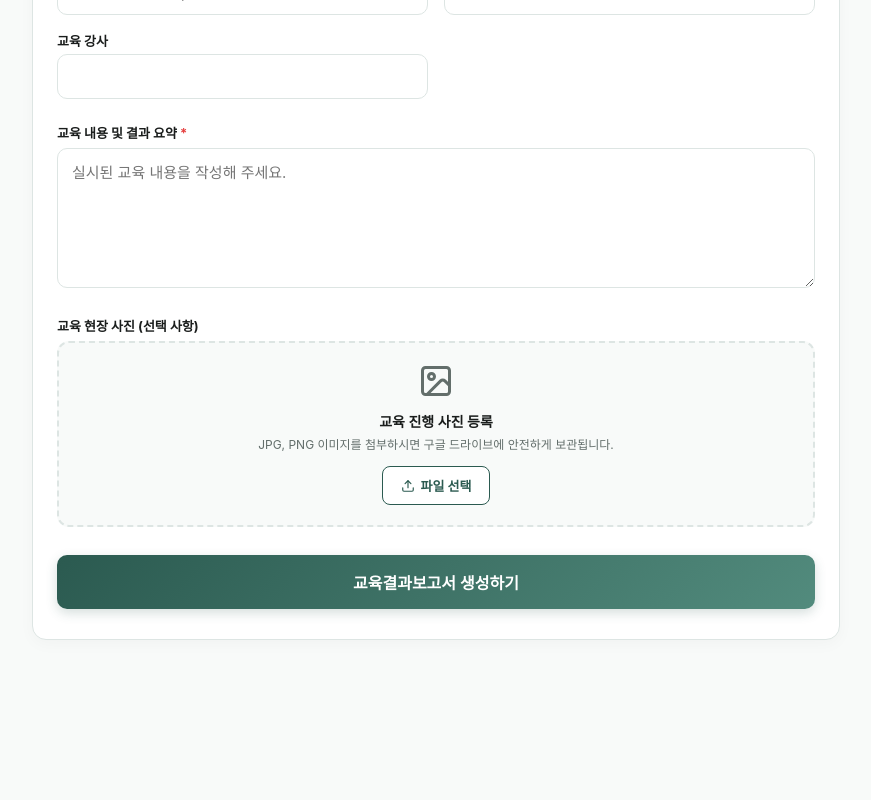
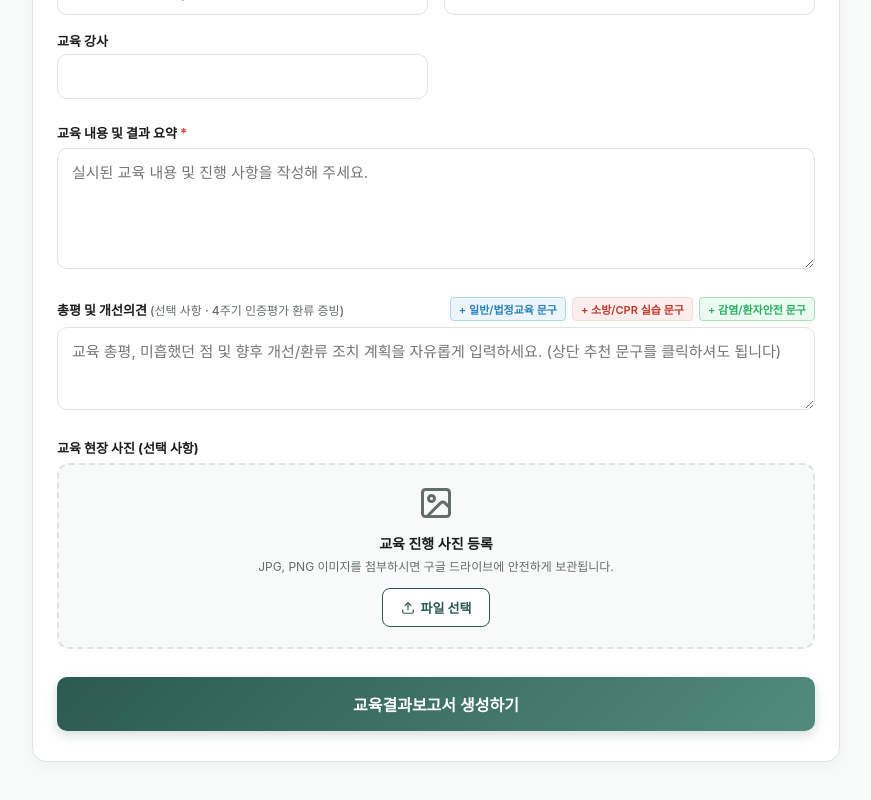
Before and after one commit to kisayo11/nature_education_management, a Next.js app: page /report in a window 1280 px wide. Shown: the part 935-1735 px from the top of the page, without its empty margins (204-1075 px from the left). Before the commit the page ends 1695 px from the top, so only its background shows below. Built offline with nearby package versions, Linux system fonts and the light colour scheme; a web font is replaced by a local one.

Commit message:
feat: 교육결과보고서에 4주기 인증평가 대비 '총평 및 개선의견' 입력 및 퀵 프리셋 버튼 추가

```diff
--- a/src/app/api/report/route.js
+++ b/src/app/api/report/route.js
@@ -33,6 +33,12 @@ export async function POST(request) {
       }
     }
 
+    // 교육 내용 및 총평/개선의견 합성
+    let fullContent = data.content || '';
+    if (data.evaluation && data.evaluation.trim()) {
+      fullContent = `${fullContent}\n\n[총평 및 개선의견]\n${data.evaluation.trim()}`;
+    }
+
     // 치환할 태그 맵
     const replacements = {
       '{{부서}}': data.department || '',
@@ -49,7 +55,10 @@ export async function POST(request) {
       '{{교육금액}}': data.budget || '0원',
       '{{주관부서}}': data.hostDept || '',
       '{{교육강사}}': data.instructor || '',
-      '{{교육내용}}': data.content || '',
+      '{{교육내용}}': fullContent,
+      '{{총평}}': data.evaluation || '',
+      '{{개선의견}}': data.evaluation || '',
+      '{{총평및개선의견}}': data.evaluation || '',
       '{{교육사진}}': photoUrl ? `[현장 사진 링크: ${photoUrl}]` : '사진 없음',
     };
 
--- a/src/app/report/page.js
+++ b/src/app/report/page.js
@@ -20,6 +20,7 @@ export default function ReportPage() {
     hostDept: '',
     instructor: '',
     content: '',
+    evaluation: '',
   });
 
   const [photoBase64, setPhotoBase64] = useState(null);
@@ -491,15 +492,90 @@ export default function ReportPage() {
           </label>
           <textarea
             name="content"
-            rows={6}
+            rows={5}
             value={formData.content}
             onChange={handleChange}
-            placeholder="실시된 교육 내용을 작성해 주세요."
+            placeholder="실시된 교육 내용 및 진행 사항을 작성해 주세요."
             required
           />
         </div>
 
-        {/* 4. 현장 사진 첨부 (옵션) */}
+        {/* 4. 총평 및 개선의견 (선택 사항 - 인증평가 PDCA 대비) */}
+        <div style={{ marginBottom: 24 }}>
+          <div style={{ display: 'flex', justifyContent: 'space-between', alignItems: 'center', marginBottom: 6, flexWrap: 'wrap', gap: 6 }}>
+            <label style={{ fontSize: 13, fontWeight: 700 }}>
+              총평 및 개선의견 <span style={{ fontSize: 12, fontWeight: 500, color: 'var(--text-sub)' }}>(선택 사항 · 4주기 인증평가 환류 증빙)</span>
+            </label>
+            <div style={{ display: 'flex', gap: 6, flexWrap: 'wrap' }}>
+              <button
+                type="button"
+                onClick={() => setFormData(prev => ({
+                  ...prev,
+                  evaluation: '직원들의 교육 참여도 및 이해도가 우수하였으며, 관련 업무 수행 시 전달된 수칙을 철저히 준수하도록 지속 모니터링할 예정임.'
+                }))}
+                style={{
+                  fontSize: 11,
+                  padding: '3px 8px',
+                  borderRadius: 4,
+                  backgroundColor: '#EBF5FB',
+                  color: '#2980B9',
+                  border: '1px solid #AED6F1',
+                  cursor: 'pointer',
+                  fontWeight: 600,
+                }}
+              >
+                + 일반/법정교육 문구
+              </button>
+              <button
+                type="button"
+                onClick={() => setFormData(prev => ({
+                  ...prev,
+                  evaluation: '실습 참여도는 양호하였으나 취약시간대 대응 동선 및 임무 숙지 보완 필요성이 확인됨 → 부서별 대응 매뉴얼 재공지 및 정기 점검 실시 예정.'
+                }))}
+                style={{
+                  fontSize: 11,
+                  padding: '3px 8px',
+                  borderRadius: 4,
+                  backgroundColor: '#FDEDEC',
+                  color: '#C0392B',
+                  border: '1px solid #FADBD8',
+                  cursor: 'pointer',
+                  fontWeight: 600,
+                }}
+              >
+                + 소방/CPR 실습 문구
+              </button>
+              <button
+                type="button"
+                onClick={() => setFormData(prev => ({
+                  ...prev,
+                  evaluation: '원내 감염예방 및 안전 관리 기본 수칙 교육 완료. 부서별 준수율 모니터링을 강화하고 필요 시 1:1 현장 피드백을 진행하기로 함.'
+                }))}
+                style={{
+                  fontSize: 11,
+                  padding: '3px 8px',
+                  borderRadius: 4,
+                  backgroundColor: '#EAFAF1',
+                  color: '#27AE60',
+                  border: '1px solid #A9DFBF',
+                  cursor: 'pointer',
+                  fontWeight: 600,
+                }}
+              >
+                + 감염/환자안전 문구
+              </button>
+            </div>
+          </div>
+          <textarea
+            name="evaluation"
+            rows={3}
+            value={formData.evaluation}
+            onChange={handleChange}
+            placeholder="교육 총평, 미흡했던 점 및 향후 개선/환류 조치 계획을 자유롭게 입력하세요. (상단 추천 문구를 클릭하셔도 됩니다)"
+          />
+        </div>
+
+        {/* 5. 현장 사진 첨부 (옵션) */}
         <div style={{ marginBottom: 28 }}>
           <label style={{ display: 'block', fontSize: 13, fontWeight: 700, marginBottom: 6 }}>
             교육 현장 사진 (선택 사항)
```
